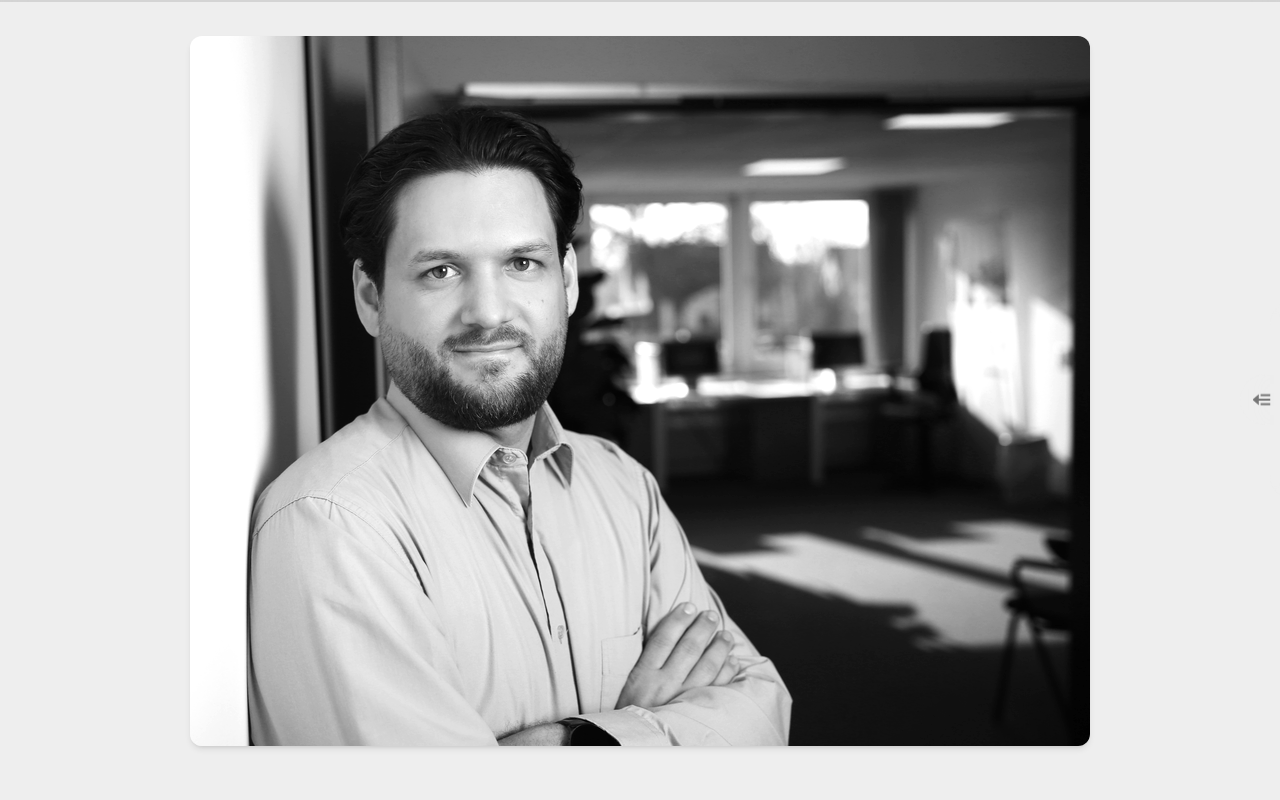
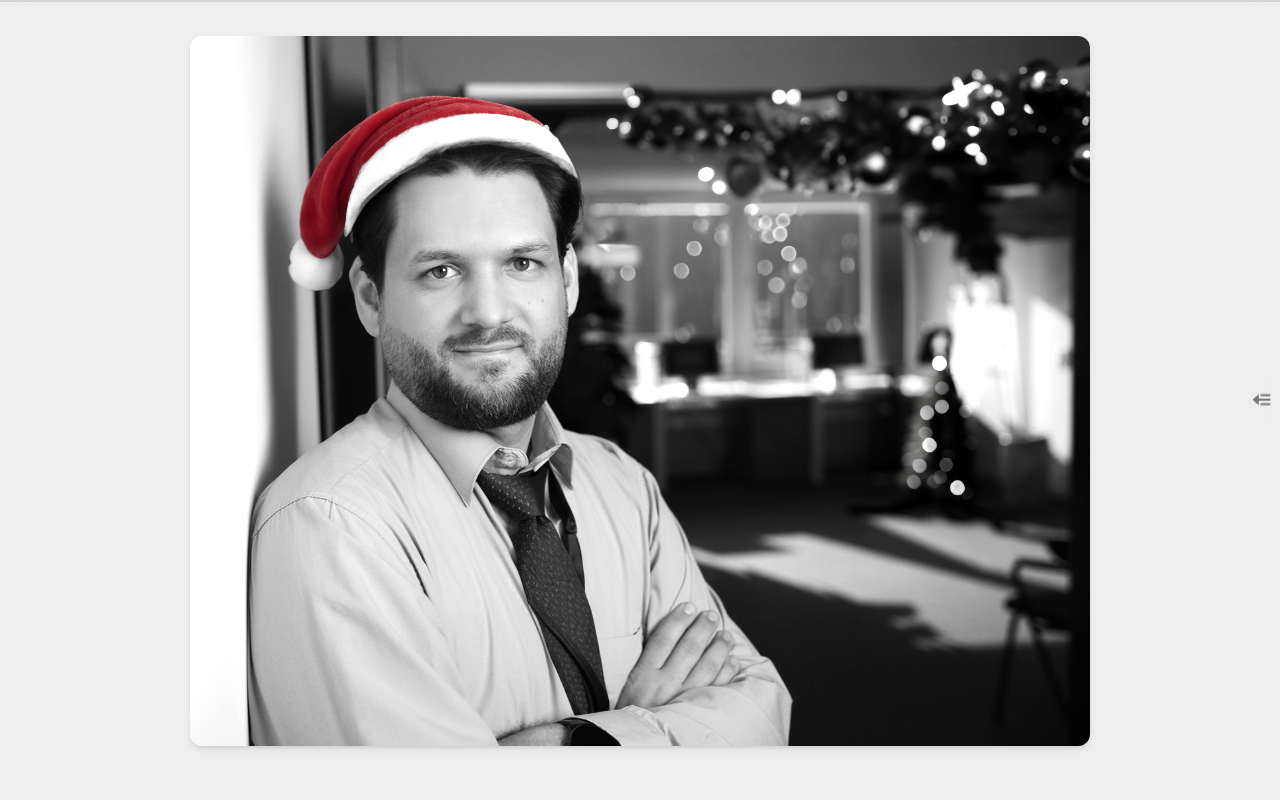
Before and after one commit to gabjuh/webdev-portfolio, a React (Vite) app: page / in a window 1280 px wide. Shown: the top 800 px of the page. Built offline with nearby package versions, Linux system fonts and the light colour scheme; no server answers.

Commit message:
add xmas profile img and set it for xmas time

```diff
--- a/src/components/Hero.tsx
+++ b/src/components/Hero.tsx
@@ -1,5 +1,6 @@
 import React, { useEffect, useState } from 'react';
 import profil_img from '../assets/images/profile2.png';
+import profil_xmas_img from '../assets/images/profile2_xmas.png';
 
 interface IHero {
 }
@@ -9,6 +10,14 @@ const Hero: React.FC<IHero> = ({ }) => {
   const [data, setData] = useState([]);
   const [codeWarsPoints, setCodeWarsPoints] = useState(0);
   const [stackOverflowPoints, setStackOverflowPoints] = useState(0);
+
+  // Check if date is between 1st of December and 25th of January
+  const isChristmasTime = () => {
+    const date = new Date();
+    const month = date.getMonth();
+    const day = date.getDate();
+    return (month === 11 && day >= 1) || (month === 0 && day <= 25);
+  }
 
   // Fetch data from CodeWars API
   const fetchCodeWars = async () => {
@@ -35,7 +44,7 @@ const Hero: React.FC<IHero> = ({ }) => {
     <div className="mb-[200px] pt-5" id="profile">
       <div className="relative h-[100%]">
         <div className="hero-content flex-col mx-auto">
-          <img src={profil_img} className="rounded-xl shadow-md brightness-[1.2]" />
+          <img src={isChristmasTime() ? profil_xmas_img : profil_img} className="rounded-xl shadow-md brightness-[1.2]" />
           <div className="text-center">
             <h1 className="text-2xl font-bold translate-y-1 mt-10">Gábor Juhász</h1>
             <p className="pt-2 text-lg my-2 translate-y-0">Junior React-Frontend Entwickler</p>
```
Also changed, not shown: src/assets/images/profile2_xmas.png (added).
